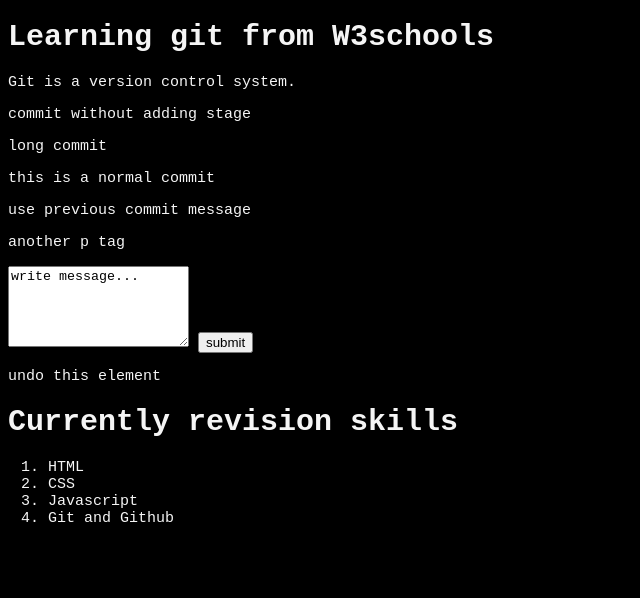
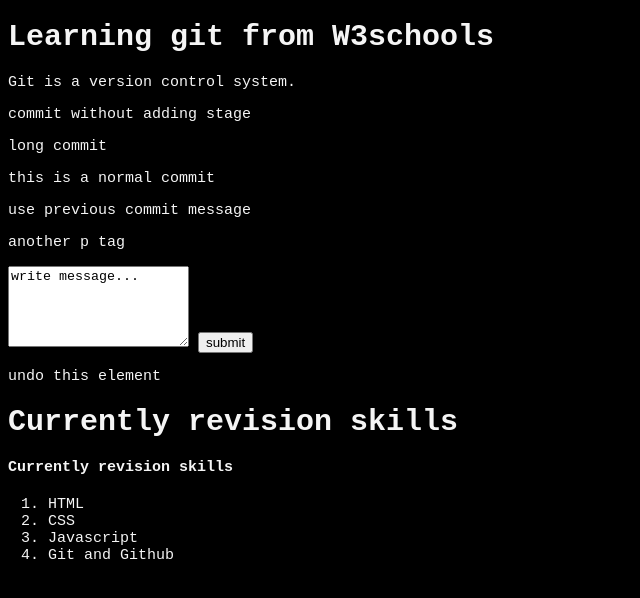
Before and after one commit to SubrotoKumar7/test, a plain HTML site: page index.html in a window 1280 px wide. Shown: the whole page, without its empty margins (0-640 px from the left). Drawn offline with Linux system fonts and the light colour scheme.

Commit message:
add subheading

```diff
--- a/index.html
+++ b/index.html
@@ -18,6 +18,7 @@
     <button>submit</button>
     <p>undo this element</p>
     <h1>Currently revision skills</h1>
+    <h4>Currently revision skills</h4>
     <ol>
         <li>HTML</li>
         <li>CSS</li>
```
